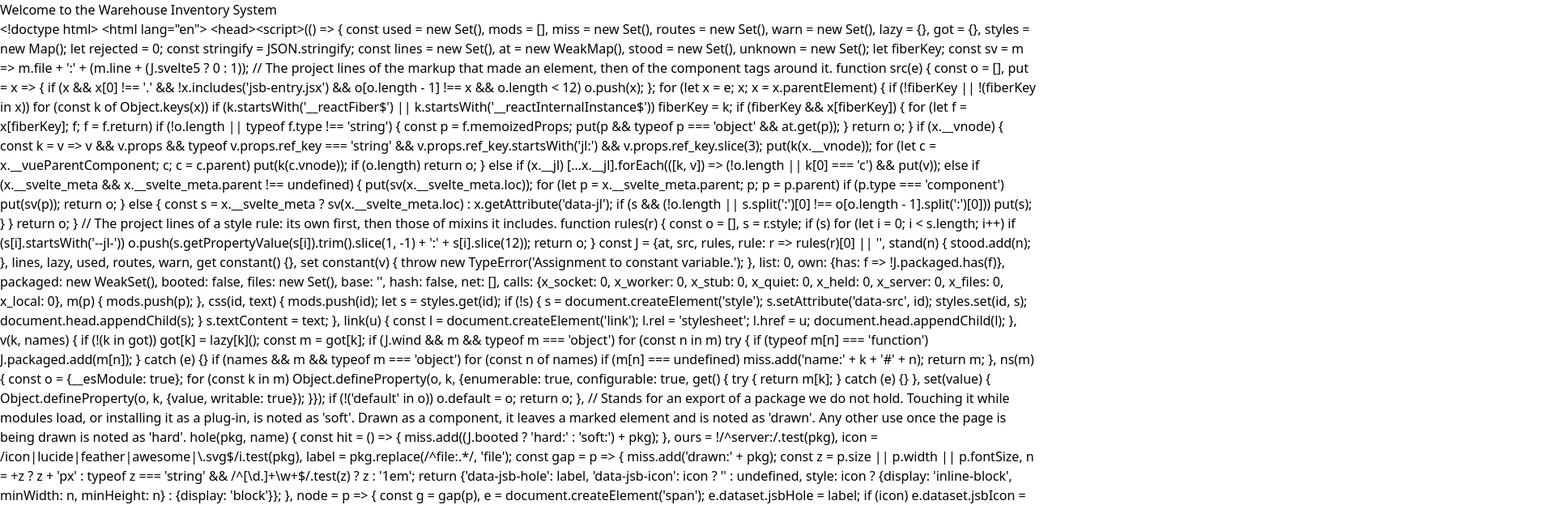
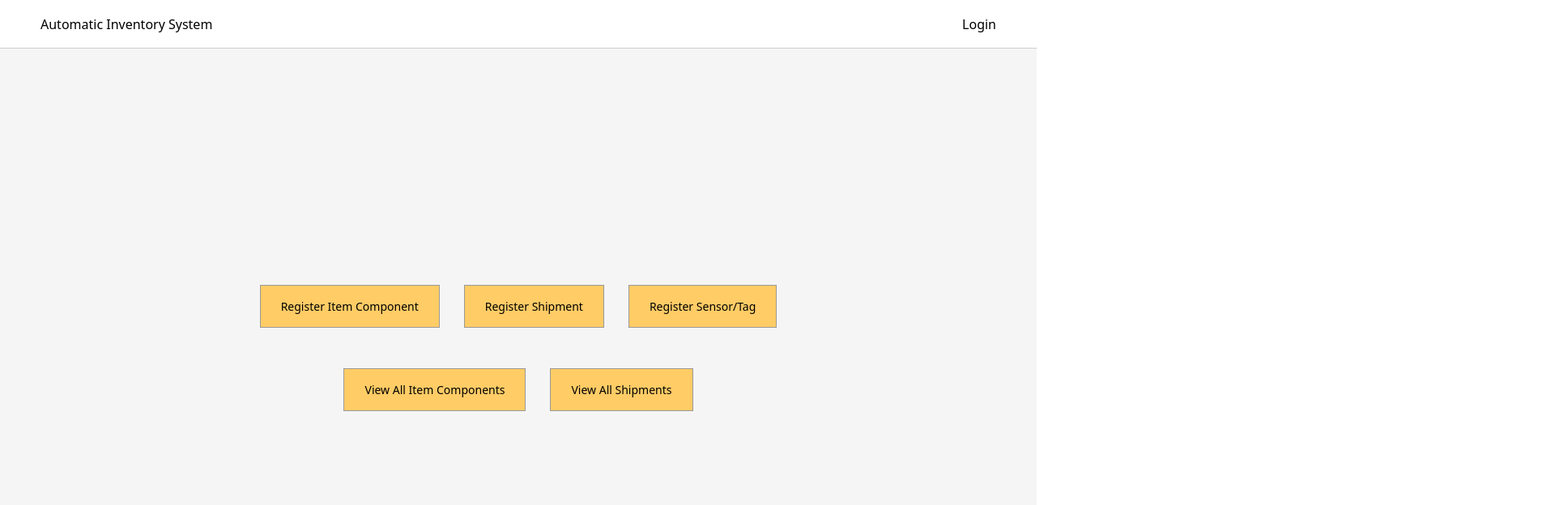
Before and after one commit to awu0521/inventory-tracker, a React (Vite) app in the folder frontend/: page / in a window 1280 px wide. Shown: the top 624 px of the page at 81% size, 1920 px wide, since content can reach past the window. Built offline with nearby package versions, Linux system fonts and the light colour scheme.

Commit message:
Added homes page and page navigation

```diff
--- a/frontend/package.json
+++ b/frontend/package.json
@@ -12,7 +12,8 @@
   "dependencies": {
     "axios": "^1.18.1",
     "react": "^19.2.7",
-    "react-dom": "^19.2.7"
+    "react-dom": "^19.2.7",
+    "react-router-dom": "^7.18.1"
   },
   "devDependencies": {
     "@babel/core": "^7.29.7",
--- a/frontend/src/App.tsx
+++ b/frontend/src/App.tsx
@@ -1,6 +1,7 @@
 import axios from "axios";
 import { useState, useEffect } from "react";
 import Home from "./pages/Home";
+import { BrowserRouter, Routes, Route } from "react-router-dom";
 
 const BACKEND_PORT = "http://localhost:3000";
 
@@ -18,13 +19,13 @@ function App() {
     }, []);
 
     return (
-        <div>
-            <Home />
-             <div>
-                {array}
-                </div>
-        </div>
-
+        // add <Routes> {path} </Routes> inside of Browser Router to add more pages
+        <BrowserRouter>
+            <Routes>
+                <Route path="/" element={<Home />} />
+            </Routes>
+        </BrowserRouter>
+        // {array}
     );
 }
 
--- a/frontend/src/pages/Home.tsx
+++ b/frontend/src/pages/Home.tsx
@@ -1,9 +1,61 @@
+import "../styles/Home.css";
+import { useNavigate } from "react-router-dom";
+
 function Home() {
-    return (
-        <h1 className="text-3xl font-bold">
-            Welcome to the Warehouse Inventory System
-        </h1>
-    );
+    const navigate = useNavigate();
+
+  const handleClick = (buttonName: string) => {
+    console.log(`${buttonName} clicked`);
+  };
+
+  return (
+    <div className="home-container">
+      <div className="navbar">
+        <button onClick={() => navigate("/")}>
+          Automatic Inventory System
+        </button>
+        <button onClick={() => handleClick("Login")}>
+          Login
+        </button>
+      </div>
+
+      <div className="dashboard">
+        <div className="button-row">
+          <button
+            onClick={() => handleClick("Register Item Component")}
+          >
+            Register Item Component
+          </button>
+
+          <button
+            onClick={() => handleClick("Register Shipment")}
+          >
+            Register Shipment
+          </button>
+
+          <button
+            onClick={() => handleClick("Register Sensor/Tag")}
+          >
+            Register Sensor/Tag
+          </button>
+        </div>
+
+        <div className="button-row">
+          <button
+            onClick={() => handleClick("View All Item Components")}
+          >
+            View All Item Components
+          </button>
+
+          <button
+            onClick={() => handleClick("View All Shipments")}
+          >
+            View All Shipments
+          </button>
+        </div>
+      </div>
+    </div>
+  );
 }
 
 export default Home;
--- /dev/null
+++ b/frontend/src/styles/Home.css
@@ -0,0 +1,53 @@
+.home-container {
+  height: 100vh;
+  width: 100%;
+  background-color: #f5f5f5;
+}
+
+.navbar {
+  height: 60px;
+  border-bottom: 1px solid #ccc;
+  display: flex;
+  justify-content: space-between;
+  align-items: center;
+  padding: 0 30px;
+  background-color: white;
+}
+
+.navbar h2 {
+  margin: 0;
+}
+
+.navbar button {
+  padding: 8px 20px;
+}
+
+
+.dashboard {
+  display: flex;
+  flex-direction: column;
+  justify-content: center;
+  align-items: center;
+  height: calc(100vh - 60px);
+  gap: 50px;
+}
+
+
+.button-row {
+  display: flex;
+  gap: 30px;
+}
+
+
+.button-row button {
+  background-color: #ffcc66;
+  border: 1px solid #999;
+  padding: 15px 25px;
+  cursor: pointer;
+  font-size: 14px;
+}
+
+
+.button-row button:hover {
+  background-color: #ffb833;
+}
```
Also changed, not shown: 1 other file (tests, documents, lock files or other folders).
